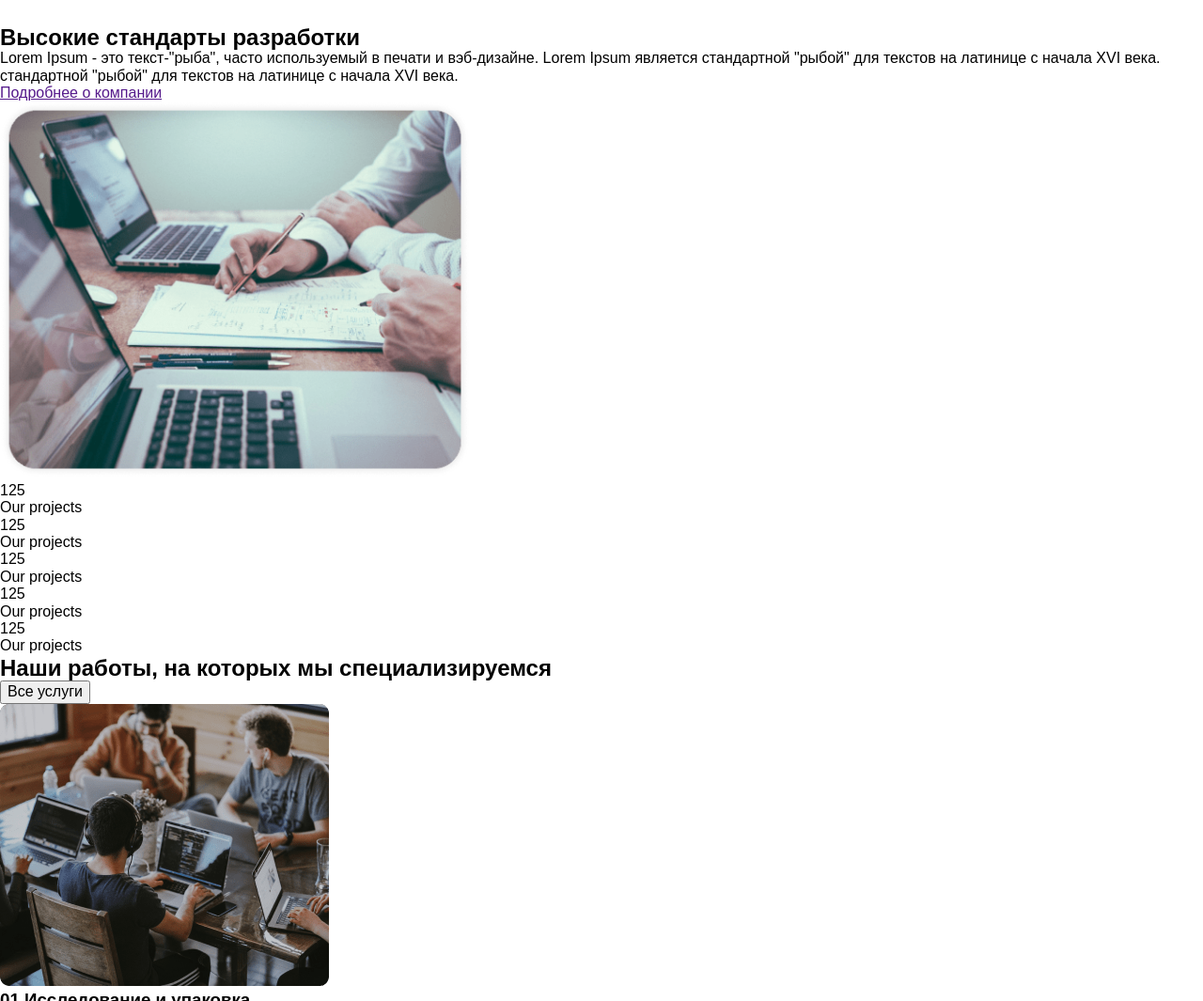
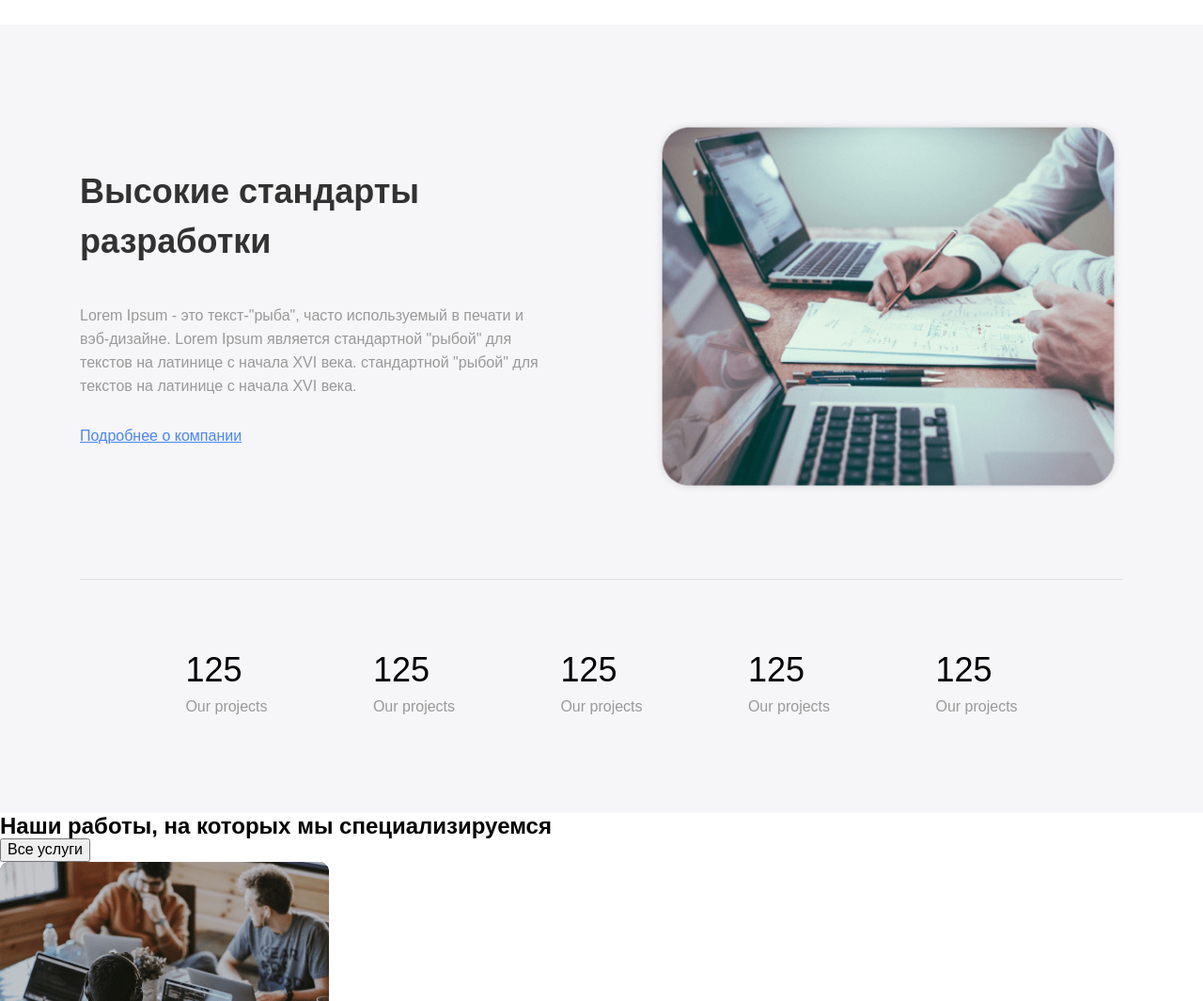
Before and after one commit to riko1212/blended-39-4, a plain HTML site: page index.html in a window 1280 px wide. Shown: the part 1560-2625 px from the top of the page at 94% size. Drawn offline with nearby package versions, Linux system fonts and the light colour scheme.

Commit message:
Advantages section
styles added

```diff
--- a/css/styles.css
+++ b/css/styles.css
@@ -119,38 +119,34 @@ body {
 }
 
 /* mobile */
-.mobile{
+.mobile {
   padding-top: 110px;
   padding-bottom: 105px;
 }
 
-.section-title{
+.section-title {
   font-weight: 700;
   font-size: 36px;
   line-height: 1.47;
 }
 
-.mobile-title{
-  color:var(--secondary-title-color) ;
+.mobile-title {
+  color: var(--secondary-title-color);
   text-align: center;
   max-width: 739px;
   margin: 0 auto 50px;
 }
 
-
-.typical-text{
+.typical-text {
   font-size: 16px;
   line-height: 1.56;
   color: var(--main-text-color);
-
 }
 
-
-.mobile-text{
+.mobile-text {
   width: 730px;
   margin: 0 auto 70px;
   text-align: center;
-
 }
 
 .mobile-list {
@@ -165,7 +161,6 @@ font-size: 18px;
   line-height: 1.22;
   color: #000000;
   margin-bottom: 12px;
-
 }
 
 .mobile-item-text {
@@ -174,11 +169,50 @@ line-height: 22px;
 }
 
 .mobile-item {
-  flex-basis: calc((100% - 27px * 3) / 3 );
+  flex-basis: calc((100% - 27px * 3) / 3);
   margin-left: 27px;
 }
 
 .mobile-buttom {
-  margin:  0 auto;
+  margin: 0 auto;
   border: none;
 }
+/*advantages styles*/
+.advantages {
+  padding-top: 100px;
+  padding-bottom: 70px;
+  background-color: var(--background-color);
+}
+.advantages-title {
+  margin-bottom: 40px;
+  color: var(--secondary-title-color);
+}
+.advantages-content {
+  max-width: 489px;
+}
+.advantages-text {
+  margin-bottom: 30px;
+}
+.advantages-link {
+  font-weight: 500;
+  font-size: 16px;
+  line-height: 1.25;
+  color: var(--accent-color);
+}
+.advantages-top {
+  display: flex;
+  justify-content: space-between;
+  align-items: center;
+  border-bottom: 1px solid #e0e0e0;
+  padding-bottom: 90px;
+  margin-bottom: 70px;
+}
+.advantages-list {
+  display: flex;
+  justify-content: space-evenly;
+}
+.advantages-digit {
+  font-size: 36px;
+  line-height: 1.47;
+  color: #000000;
+}
--- a/index.html
+++ b/index.html
@@ -77,50 +77,52 @@
           </li>
         </ul>
         <button class="mobile-buttom btn" type="button">Все услуги</button>
+        </div>
       </section>
 
-      </div>
-
-
     <!-- Преимущества -->
-    <section>
-      <div>
-        <h2>Высокие стандарты разработки</h2>
-        <p>
+    <section class="advantages">
+      <div class="container">
+        <div class="advantages-top">
+      <div class="advantages-content">
+        <h2 class="advantages-title section-title">Высокие стандарты разработки</h2>
+        <p class="advantages-text typical-text">
           Lorem Ipsum - это текст-"рыба", часто используемый в печати и вэб-дизайне. Lorem Ipsum
           является стандартной "рыбой" для текстов на латинице с начала XVI века. стандартной
           "рыбой" для текстов на латинице с начала XVI века.
         </p>
-        <a href="">Подробнее о компании</a>
+        <a class="advantages-link" href="">Подробнее о компании</a>
       </div>
-      <img
+      <img class="advantages-image"
         src="./images/advantages/rectangle.png"
         alt="Программист работает"
         width="500"
         height="400"
       />
-      <ul>
-        <li>
-          <p>125</p>
-          <p lang="en">Our projects</p>
+      </div>
+      <ul class="advantages-list">
+        <li class="advantages-item">
+          <p class="advantages-digit">125</p>
+          <p class="advantages-text typical-text" lang="en">Our projects</p>
         </li>
-        <li>
-          <p>125</p>
-          <p lang="en">Our projects</p>
+        <li class="advantages-item">
+          <p class="advantages-digit">125</p>
+          <p class="advantages-text typical-text" lang="en">Our projects</p>
         </li>
-        <li>
-          <p>125</p>
-          <p lang="en">Our projects</p>
+        <li class="advantages-item">
+          <p class="advantages-digit">125</p>
+          <p class="advantages-text typical-text" lang="en">Our projects</p>
         </li>
-        <li>
-          <p>125</p>
-          <p lang="en">Our projects</p>
+        <li class="advantages-item">
+          <p class="advantages-digit">125</p>
+          <p class="advantages-text typical-text" lang="en">Our projects</p>
         </li>
-        <li>
-          <p>125</p>
-          <p lang="en">Our projects</p>
+        <li class="advantages-item">
+          <p class="advantages-digit">125</p>
+          <p class="advantages-text typical-text" lang="en">Our projects</p>
         </li>
       </ul>
+    </div>
     </section>
 
     <!-- Наши работы -->
```
Lines whose indentation alone changed are shown as unchanged.
